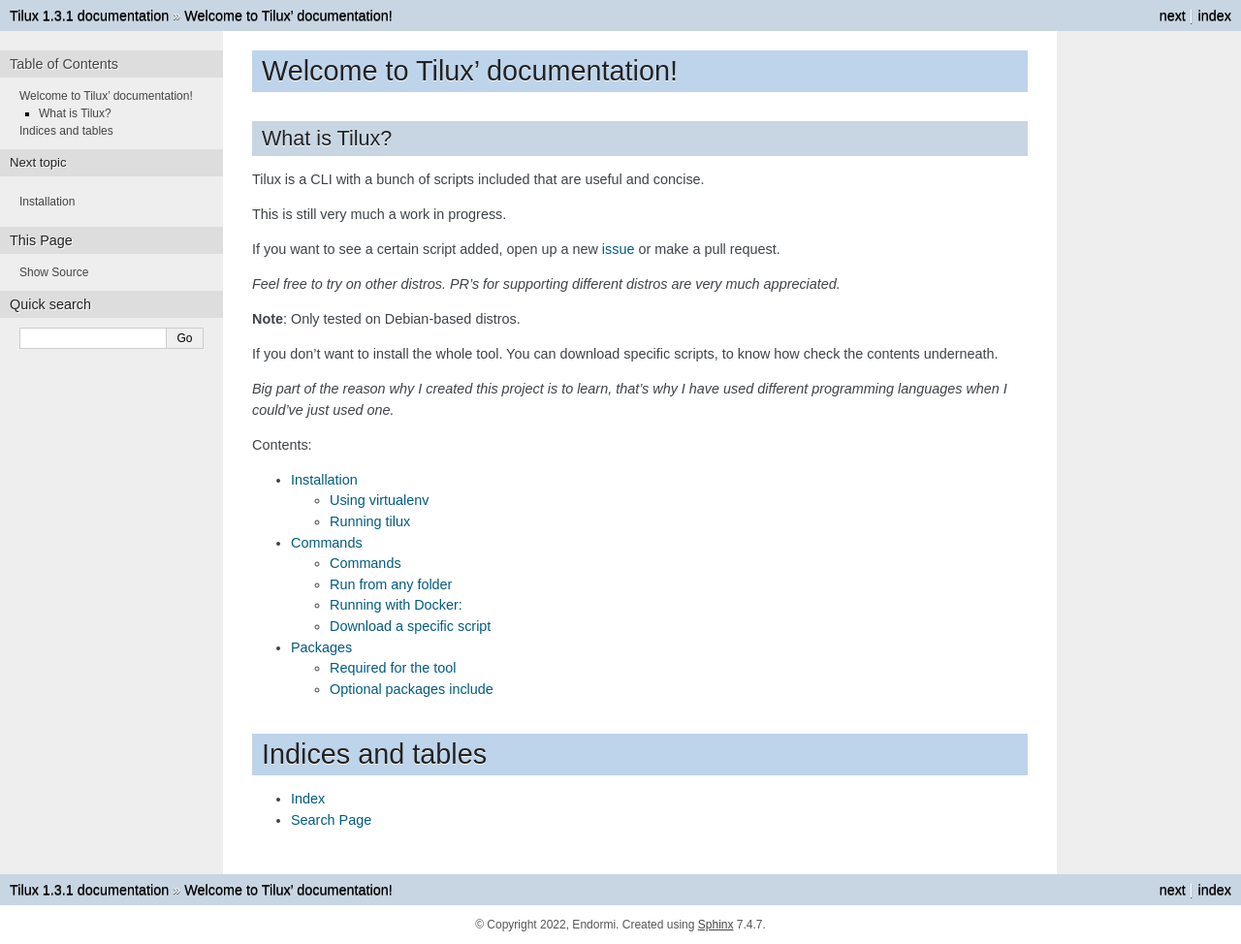
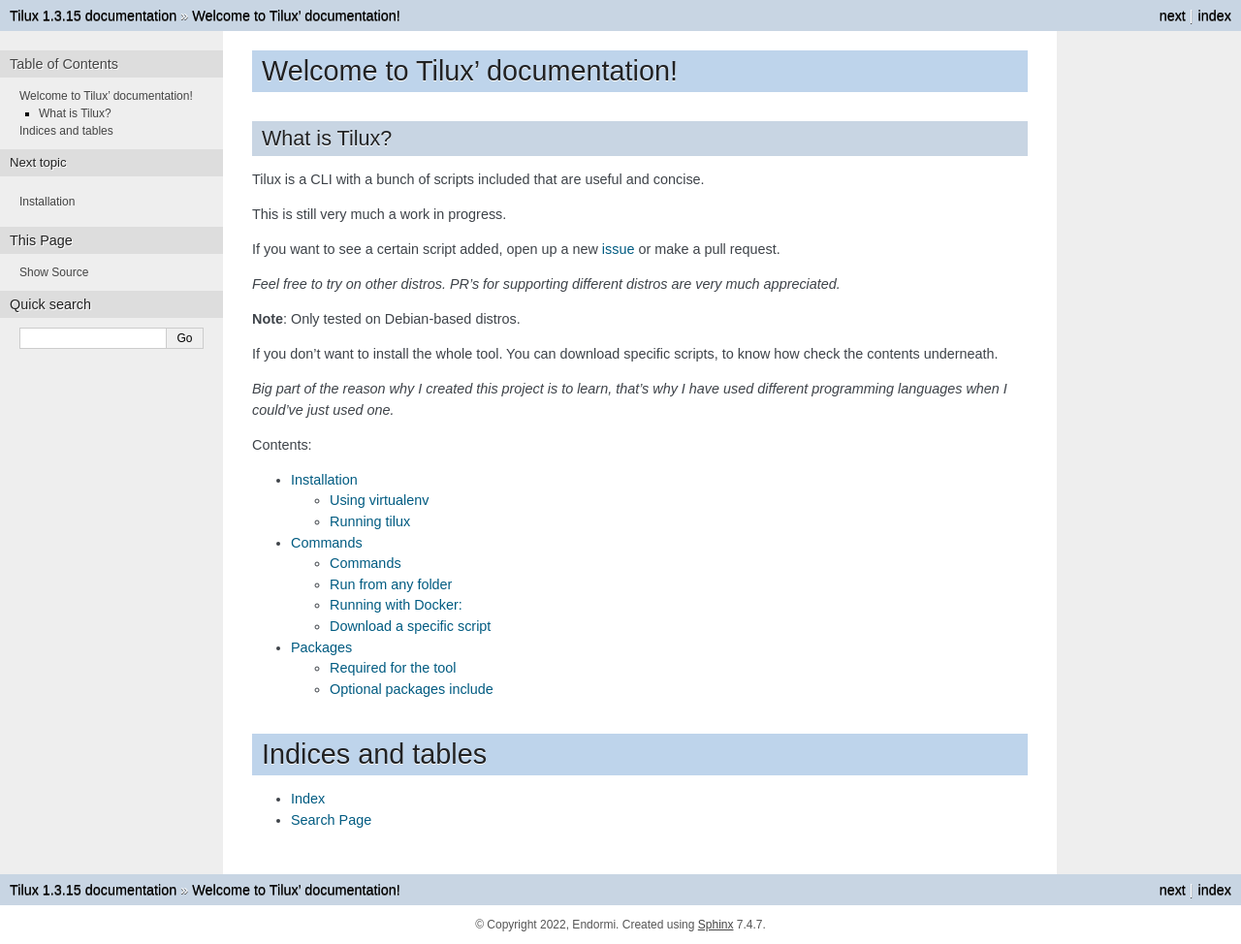
Before and after one commit to endormi/tilux, a Sphinx documentation site: the page built from docs/source/index.rst, in a window 1280 px wide. Shown: the whole page at 97% size. Built offline with Sphinx 7.4.7, drawn with Linux system fonts in a browser that asks for light colours.

Commit message:
Bump new version

```diff
--- a/docs/source/conf.py
+++ b/docs/source/conf.py
@@ -22,7 +22,7 @@
 author = 'Endormi'
 
 # The full version, including alpha/beta/rc tags
-release = '1.3.1'
+release = '1.3.15'
 
 
 # -- General configuration ---------------------------------------------------
```
Also changed, not shown: README.md (+1 -1 lines), 1 other file.
